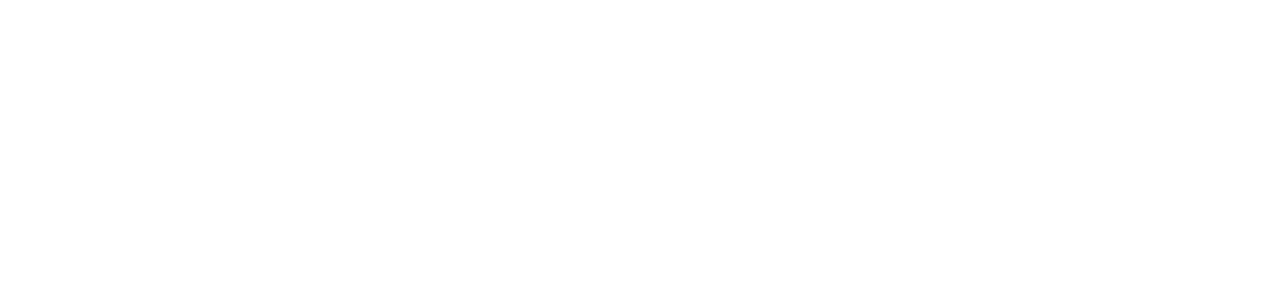
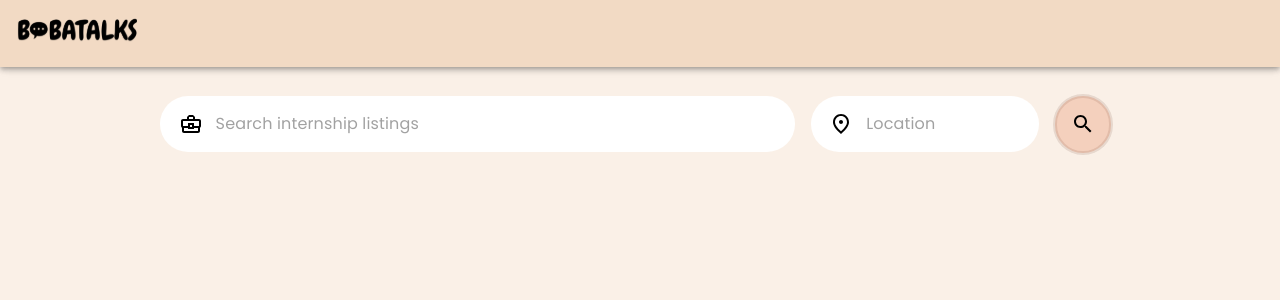
Before and after one commit to BobaTalks/internship-tracker, a React (Create React App) app in the folder client/: page /search in a window 1280 px wide. Before the commit this address had no page. Shown: the top 300 px of the page. Built offline with nearby package versions, Linux system fonts and the light colour scheme.

Commit message:
added searchbar to searchresultspage

```diff
--- a/client/src/App.jsx
+++ b/client/src/App.jsx
@@ -12,6 +12,7 @@ const withSuspense = (Component) => (
 );
 
 const HomePage = React.lazy(() => import("./pages/HomePage"));
+const SearchResultsPage = React.lazy(() => import("./pages/SearchResultsPage"));
 
 const App = () => {
   return (
@@ -20,6 +21,7 @@ const App = () => {
       <ThemeProvider theme={theme}>
         <Routes>
           <Route path={"/"} element={withSuspense(HomePage)} />
+          <Route path={"/search"} element={withSuspense(SearchResultsPage)} />
         </Routes>
       </ThemeProvider>
     </BrowserRouter>
--- a/client/src/components/SearchBar.jsx
+++ b/client/src/components/SearchBar.jsx
@@ -10,15 +10,16 @@ import IconTextField from "./IconTextField";
  * Search bar component should include the "what" and "where" inputs with a button to submit
  * When completed, this should be imported into appropriate pages.
  */
-const SearchBar = () => {
+const SearchBar = ({ isHomePage }) => {
   const theme = useTheme();
   const [internship, setInternship] = useState("");
   const [location, setLocation] = useState("");
+  console.log(isHomePage);
 
   const handleClick = () => {};
   return (
     <Grid container justifyContent="center" alignItems="center" spacing={2}>
-      <Grid item xs={12} md={7}>
+      <Grid item xs={12} md={isHomePage ? 7 : 8}>
         <IconTextField
           icon={<SuitcaseIcon htmlColor="black" />}
           placeholder="Search internship listings"
@@ -26,7 +27,7 @@ const SearchBar = () => {
           setValue={setInternship}
         />
       </Grid>
-      <Grid item xs={9} md={4}>
+      <Grid item xs={9} md={isHomePage ? 4 : 3}>
         <IconTextField
           icon={<LocationIcon htmlColor="black" />}
           placeholder="Location"
--- a/client/src/pages/HomePage.jsx
+++ b/client/src/pages/HomePage.jsx
@@ -16,7 +16,7 @@ const HomePage = (props) => {
         <HomePageContent />
         <Grid container justifyContent="center">
           <Grid item lg={8} md={9} xs={11}>
-            <SearchBar />
+            <SearchBar isHomePage />
           </Grid>
         </Grid>
       </Stack>
--- a/client/src/pages/SearchResultsPage.jsx
+++ b/client/src/pages/SearchResultsPage.jsx
@@ -1,6 +1,8 @@
 import React from "react";
+import { Box } from "@mui/material";
 
 import BasePage from "./BasePage";
+import SearchBar from "../components/SearchBar";
 
 /**
  * https://github.com/BobaTalks/internship-tracker/issues/28
@@ -8,7 +10,13 @@ import BasePage from "./BasePage";
  * search and location inputs.
  */
 const SearchResultsPage = () => {
-  return <BasePage></BasePage>;
+  return (
+    <BasePage>
+      <Box mt={12} minWidth="100%">
+        <SearchBar />
+      </Box>
+    </BasePage>
+  );
 };
 
 export default SearchResultsPage;
```
